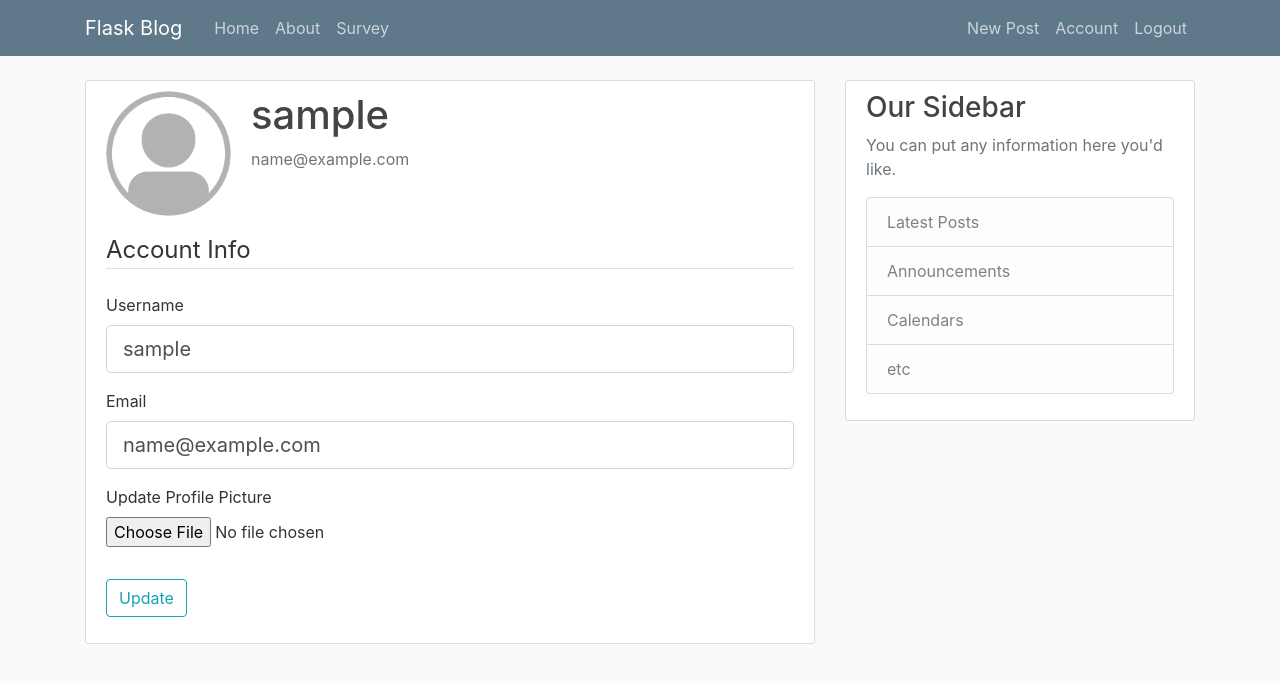
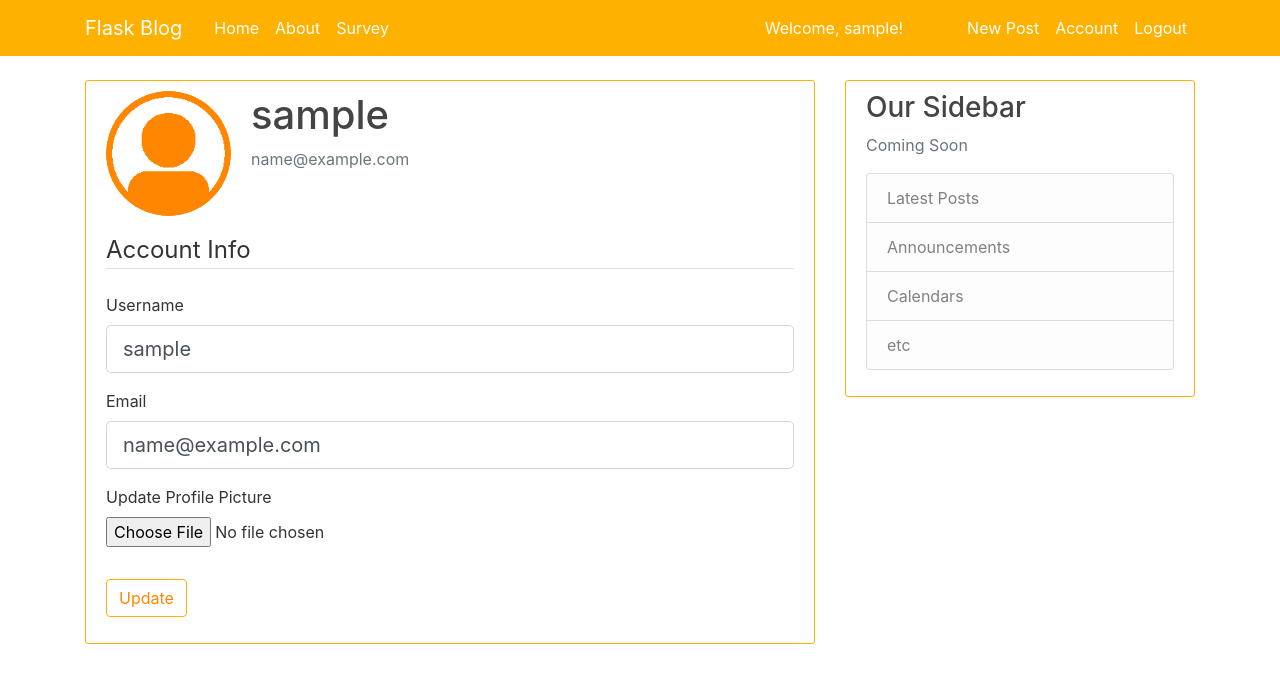
Before and after one commit to wwkb123/Flask_Forum, a Flask app: page /account in a window 1280 px wide. Shown: the top 683 px of the page. Run offline with Flask 2, Linux system fonts and the light colour scheme; the visitor is signed in with stand-in values (Sample User, id 1); data comes from the database, SQL or seed files in the repository; some libraries are stand-ins or nearby versions.

Commit message:
update to custom styles

```diff
--- a/flaskblog/models.py
+++ b/flaskblog/models.py
@@ -13,7 +13,7 @@ class User(db.Model, UserMixin):
 	id = db.Column(db.Integer, primary_key=True)
 	username = db.Column(db.String(20), unique=True, nullable=False)
 	email = db.Column(db.String(120), unique=True, nullable=False)
-	image_file = db.Column(db.String(20), nullable=False, default='default.jpg')
+	image_file = db.Column(db.String(20), nullable=False, default='default.png')
 	password = db.Column(db.String(60), nullable=False)
 	posts = db.relationship('Post', backref='author', lazy=True)
 
--- a/flaskblog/static/main.css
+++ b/flaskblog/static/main.css
@@ -1,5 +1,5 @@
 body {
-  background: #fafafa;
+  background: white;
   color: #333333;
   margin-top: 5rem;
 }
@@ -9,11 +9,11 @@ h1, h2, h3, h4, h5, h6 {
 }
 
 .bg-steel {
-  background-color: #5f788a;
+  background-color: #ffb100;
 }
 
 .site-header .navbar-nav .nav-link {
-  color: #cbd5db;
+  color: white;
 }
 
 .site-header .navbar-nav .nav-link:hover {
@@ -78,3 +78,31 @@ a.article-title:hover {
 .account-heading {
   font-size: 2.5rem;
 }
+
+.content-section {
+  border: 1px solid #ffb100;
+}
+
+a {
+  color: #ff8600;
+}
+
+.btn-outline-info {
+  color: #ff8600;
+  border-color: #ffb100;
+}
+
+.btn-outline-info:hover {
+  color: white;
+  background-color: #ffb100;
+  border-color: #ffb100;
+}
+
+.btn-info {
+  background-color: #ffb100;
+  border-color: #ffb100;
+}
+
+a.article-title:hover {
+    color: #ff8600;
+}
--- a/flaskblog/templates/layout.html
+++ b/flaskblog/templates/layout.html
@@ -33,6 +33,7 @@
             <!-- Navbar Right Side -->
             <div class="navbar-nav">
               {% if current_user.is_authenticated %}
+              <span class="nav-link mr-5 text-white">Welcome, {{ current_user.username }}!</span>
                <a class="nav-item nav-link" href="{{ url_for('posts.new_post') }}">New Post</a>
                 <a class="nav-item nav-link" href="{{ url_for('users.account') }}">Account</a>
                 <a class="nav-item nav-link" href="{{ url_for('users.logout') }}">Logout</a>
@@ -69,7 +70,7 @@
         <div class="col-md-4">
           <div class="content-section">
             <h3>Our Sidebar</h3>
-            <p class='text-muted'>You can put any information here you'd like.
+            <p class='text-muted'>Coming Soon
               <ul class="list-group">
                 <li class="list-group-item list-group-item-light">Latest Posts</li>
                 <li class="list-group-item list-group-item-light">Announcements</li>
```
Also changed, not shown: flaskblog/static/profile_pics/67fcd889068fa3c3.png (added), flaskblog/static/profile_pics/9e79b5d7cbe2e490.png (added), flaskblog/static/profile_pics/cef707bea8d9e7e7.png (added), flaskblog/static/profile_pics/default.jpg (deleted), flaskblog/static/profile_pics/default.png (added), 4 other files.
